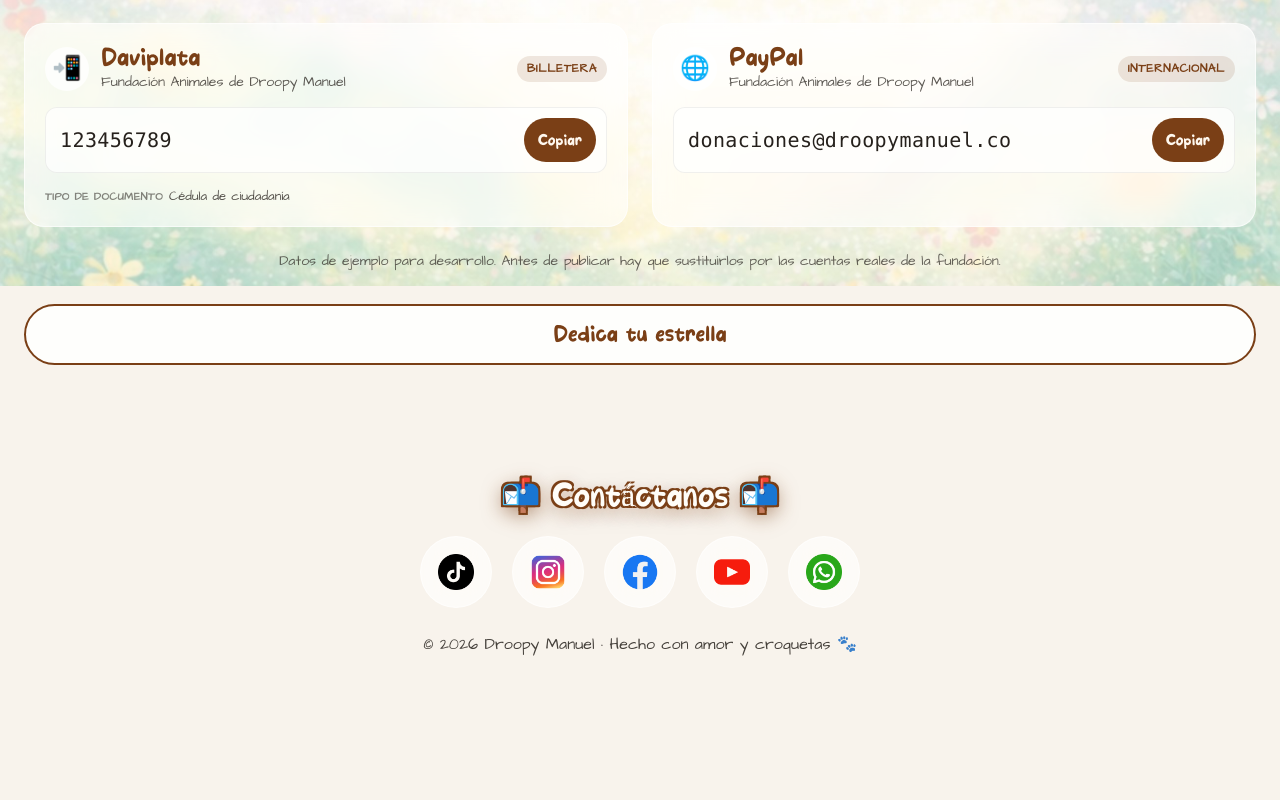
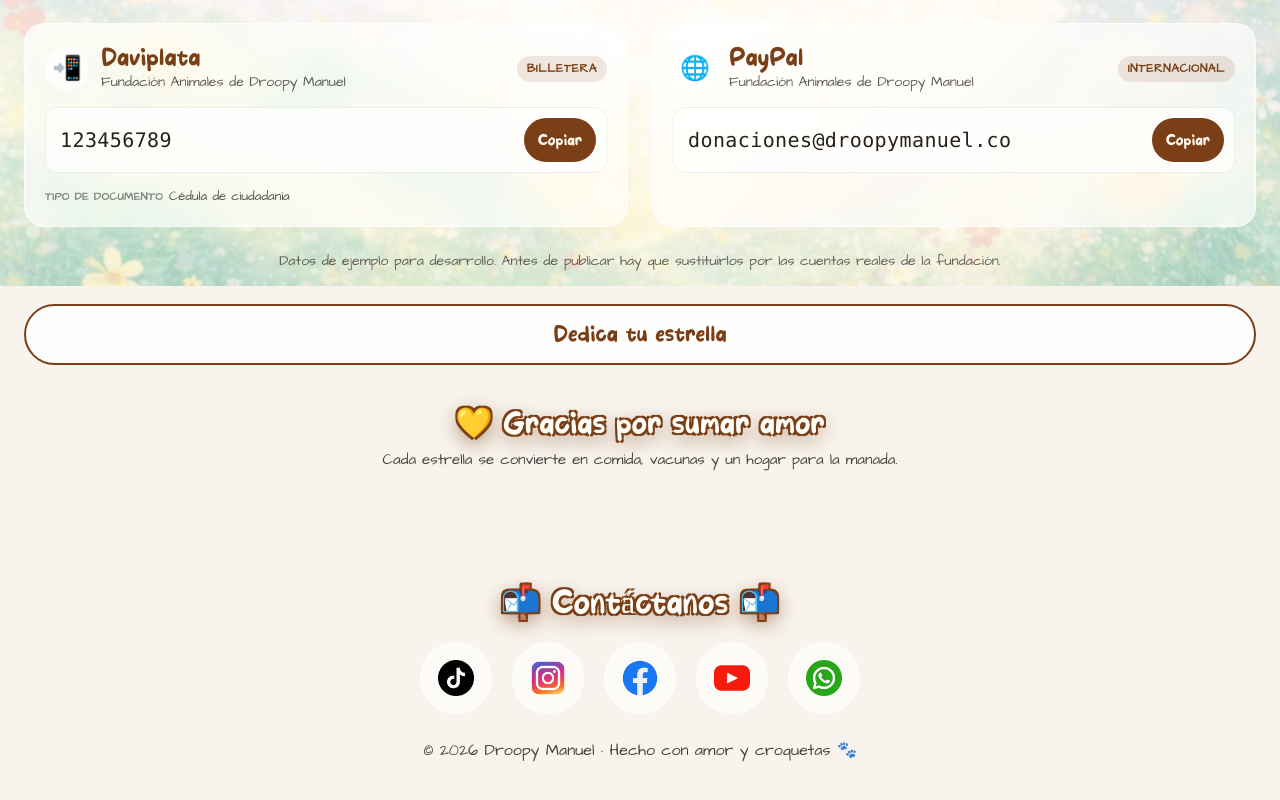
Before and after one commit to Montes01/Droopy_Manuel, a SvelteKit app: page /dona-estrellas in a window 1280 px wide. Shown: the part 514-1314 px from the top of the page. Before the commit the page ends 1210 px from the top, so only its background shows below. Built offline with nearby package versions, Linux system fonts and the light colour scheme.

Commit message:
chore: thanks section on dona-estrellas and project caveman config
- Add thanks section with bottom line to /dona-estrellas
- Add .caveman.json for project-level ultracave mode

```diff
--- a/src/routes/dona-estrellas/+page.svelte
+++ b/src/routes/dona-estrellas/+page.svelte
@@ -61,6 +61,13 @@
 			Dedica tu estrella
 		</button>
 	</div>
+
+	<section class="thanks" aria-labelledby="thanks-title">
+		<h2 class="thanks-title" id="thanks-title">💛 Gracias por sumar amor</h2>
+		<p class="thanks-foot">
+			Cada estrella se convierte en comida, vacunas y un hogar para la manada.
+		</p>
+	</section>
 
 	<StarModal
 		{open}
@@ -174,6 +181,38 @@
 		}
 	}
 
+	/* --- Gracias --- */
+
+	.thanks {
+		margin-top: 2.5rem;
+	}
+
+	.thanks-title {
+		font-family: var(--font-brand);
+		font-weight: 400;
+		color: #fffdf8;
+		text-align: center;
+		text-wrap: balance;
+		font-size: clamp(1.375rem, 5vw, 1.875rem);
+		line-height: 1.2;
+		text-shadow:
+			-2px -2px 0 #7a3f16,
+			2px -2px 0 #7a3f16,
+			-2px 2px 0 #7a3f16,
+			2px 2px 0 #7a3f16,
+			0 6px 20px rgb(122 63 22 / 0.6);
+	}
+
+	.thanks-foot {
+		margin-top: 0.5rem;
+		text-align: center;
+		text-wrap: pretty;
+		font-size: 0.9375rem;
+		max-width: 36rem;
+		margin-inline: auto;
+		opacity: 0.85;
+	}
+
 	@media (min-width: 48rem) {
 		.bank-list {
 			grid-template-columns: repeat(2, 1fr);
```
Also changed, not shown: .caveman.json (added).
